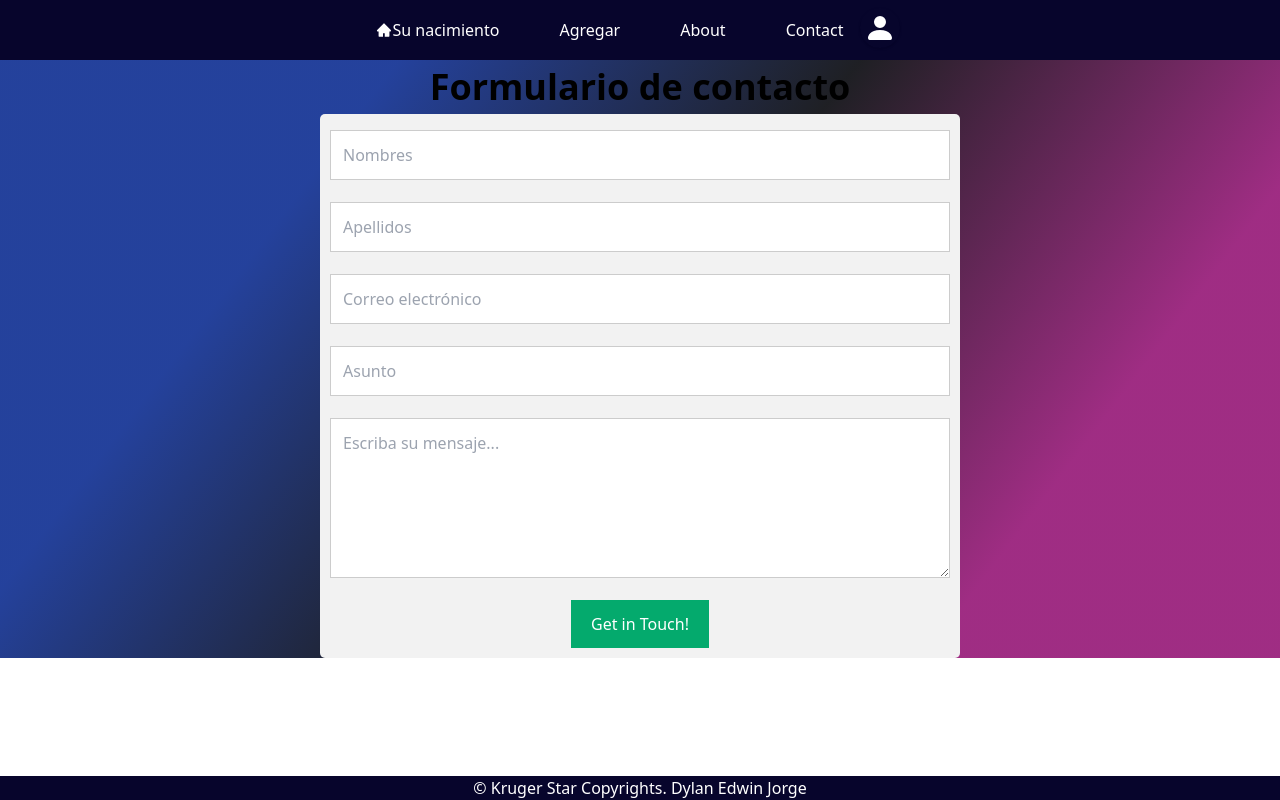
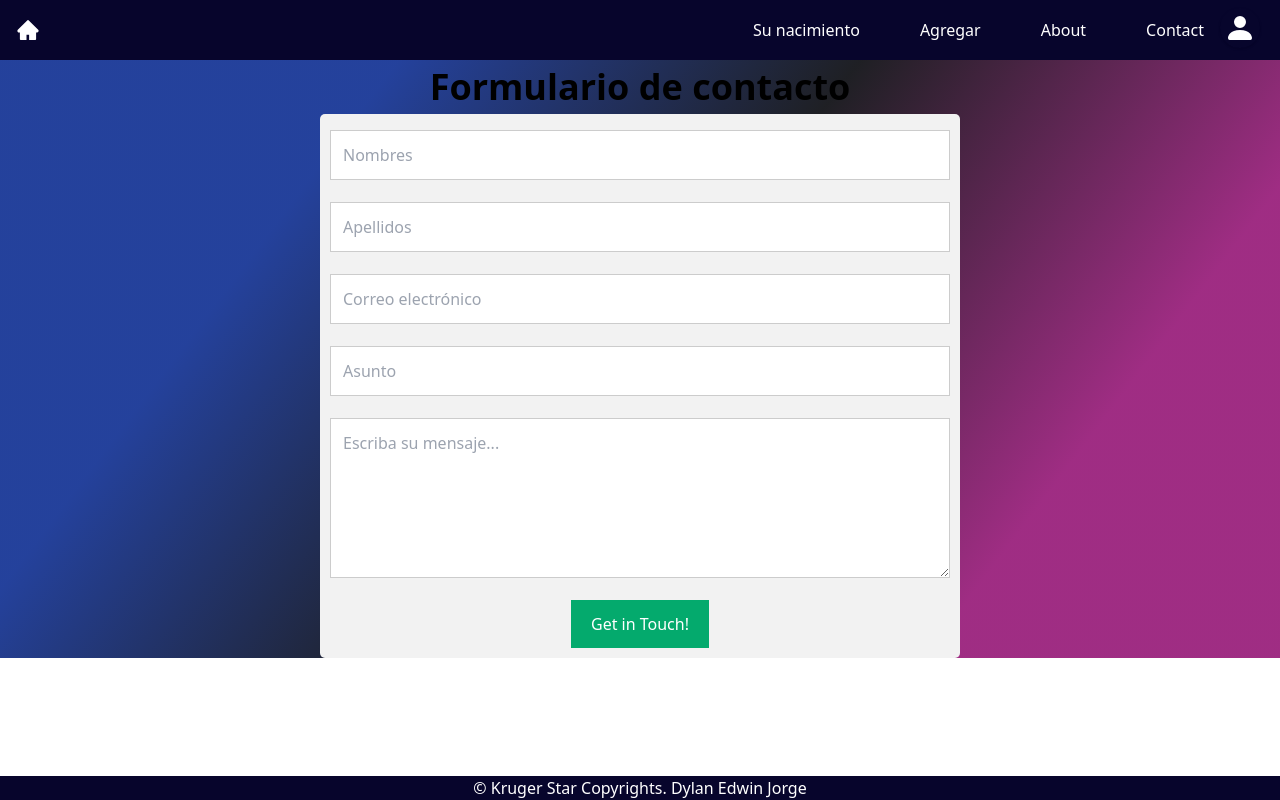
Before and after one commit to DylanVallejo/kruger-grupal-project, a React (Create React App) app: page /contact in a window 1280 px wide. Built offline with nearby package versions, Linux system fonts and the light colour scheme; no server answers.

Commit message:
Correjido estilos del navbar en desktop view

```diff
--- a/src/components/Navbar.jsx
+++ b/src/components/Navbar.jsx
@@ -9,13 +9,13 @@ const Navbar = ({ set }) => {
   const { user } = UserAuth();
   return (
     <>
-      <nav className={`hidden md:flex ${styles.navbar}`}>
-        <div className={styles.container}>
-          <div className={styles.logo}>
-            <NavLink className="text-white" to="/">
+      <nav
+        className={`hidden w-screen md:flex items-center justify-between px-4 ${styles.navbar}`}
+      >
+        <NavLink className="text-white text-2xl" to="/">
           <AiFillHome />
         </NavLink>
-          </div>
+
         <div className="flex items-center gap-4 justify-around">
           <div className={styles.navElements}>
             <NavLink className={styles.navBirth} to="/birth">
@@ -44,8 +44,9 @@ const Navbar = ({ set }) => {
           </div>
           <Profile />
         </div>
-        </div>
       </nav>
+
+      {/* Nav for mobile */}
       <nav className="md:hidden h-12 bg-[#07052c] w-screen flex justify-between items-center px-4">
         <button className="text-3xl">
           <NavLink className="text-white" to="/">
--- a/src/styles/Navbar.module.css
+++ b/src/styles/Navbar.module.css
@@ -1,12 +1,10 @@
 .navbar {
   height: 60px;
   background-color: #07052c;
-  position: relative;
   width: 100%;
 }
 
 .container {
-  margin: 0 auto;
   padding: 0 15px;
   display: flex;
   justify-content: space-between;
@@ -22,7 +20,13 @@
   color: white;
 }
 
-.navBirth:hover, .navAgregar:hover, .navStars:hover, .navFamilyStars:hover, .navOneStar:hover, .navAbout:hover, .navContact:hover {
+.navBirth:hover,
+.navAgregar:hover,
+.navStars:hover,
+.navFamilyStars:hover,
+.navOneStar:hover,
+.navAbout:hover,
+.navContact:hover {
   color: aqua;
 }
 
```
Lines whose indentation alone changed are shown as unchanged.
